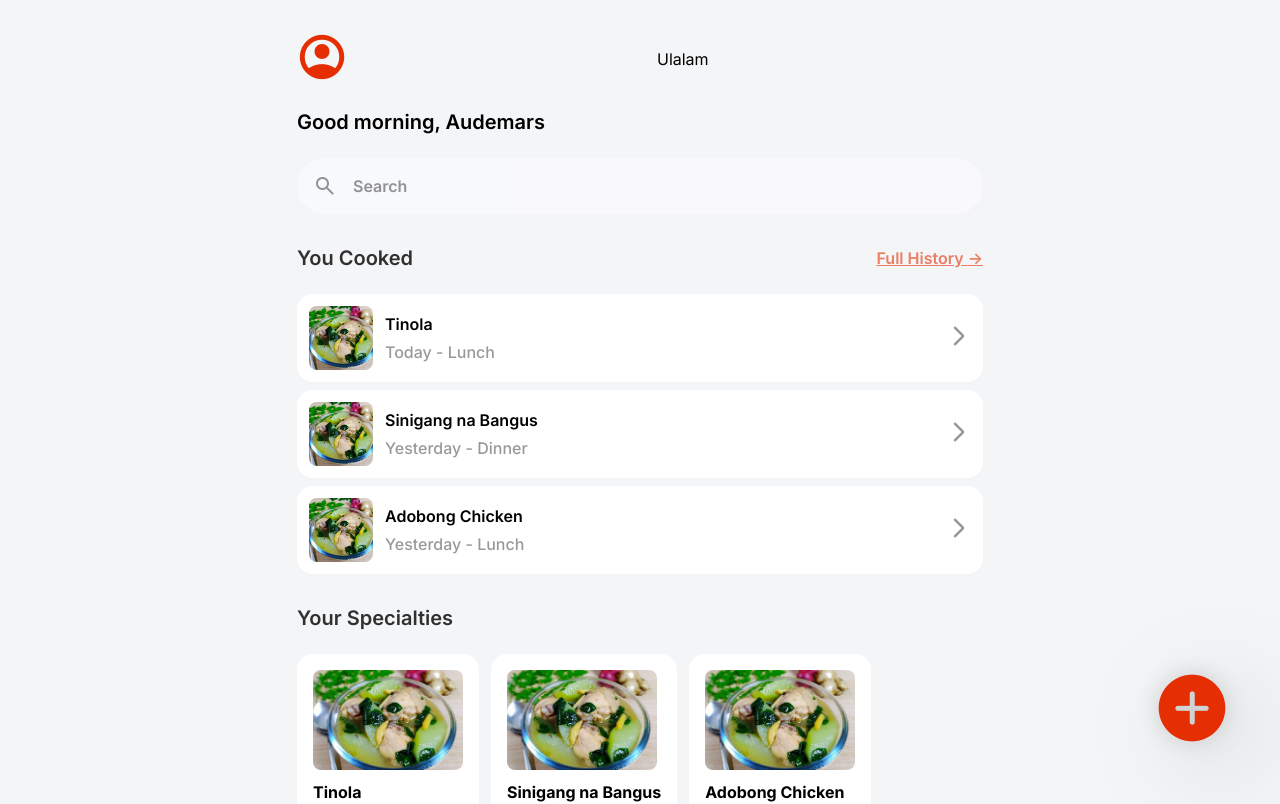
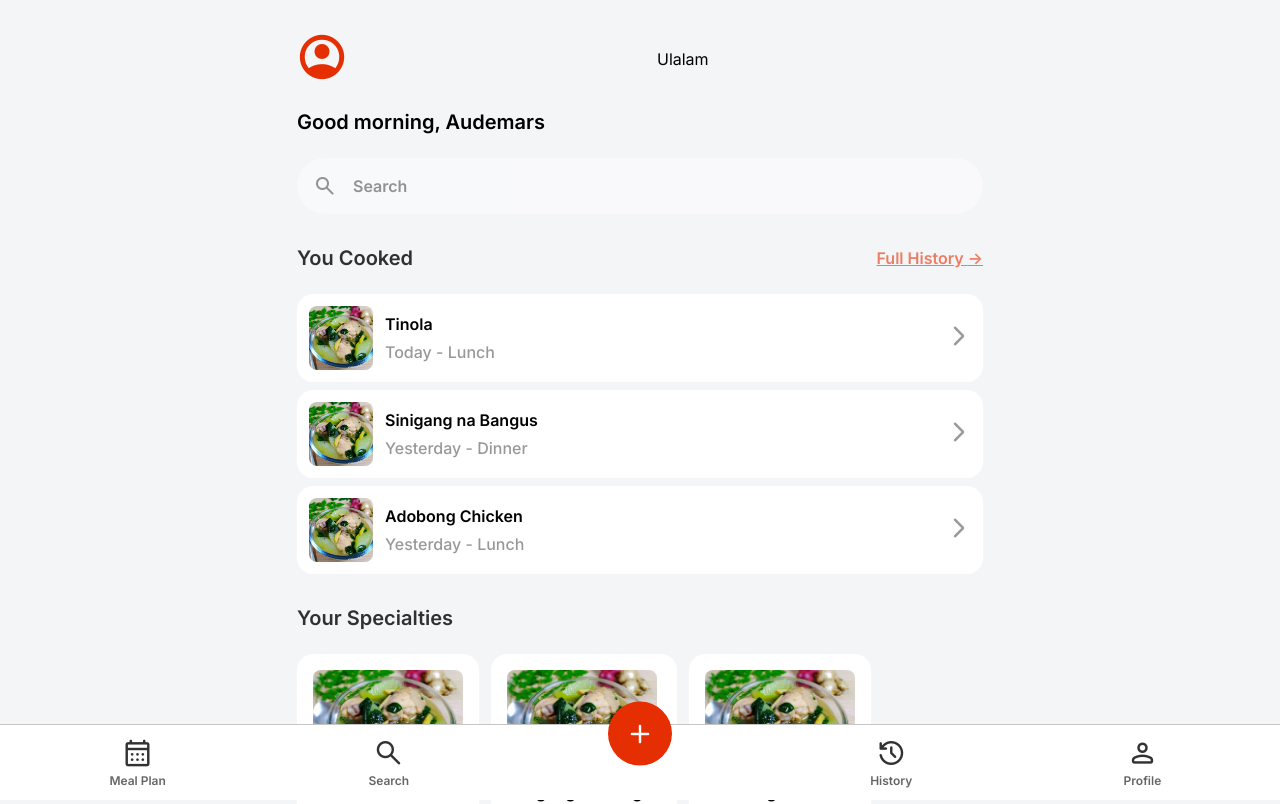
Before and after one commit to audemarsodato/ulalam, a React (Vite) app in the folder frontend/: page / in a window 1280 px wide. Shown: the top 804 px of the page. Built offline with nearby package versions, Linux system fonts and the light colour scheme; a web font is replaced by a local one.

Commit message:
feat: Add bottom navigation

```diff
--- a/frontend/src/App.jsx
+++ b/frontend/src/App.jsx
@@ -10,6 +10,7 @@ import Search from './pages/Search'
 import UlamProfile from './pages/UlamProfile'
 import CookUlam from './pages/cook-ulam/CookUlam'
 import CookingHistory from './pages/cooking-history/CookingHistory'
+import MealPlanner from './pages/meal-planner/MealPlanner'
 
 export default function App() {
 
@@ -32,6 +33,8 @@ export default function App() {
 
                                         <Route path='/cook/:ulamId' element={<CookUlam />}/>
                                         <Route path='/cook/history' element={<CookingHistory />}/>
+
+                                        <Route path='/meal-planner' element={<MealPlanner />}/>
                                 </Routes>
                         </BrowserRouter>
                 </div>
--- /dev/null
+++ b/frontend/src/components/bottom-nav/BottomNav.css
@@ -0,0 +1,74 @@
+
+.bottom-nav {
+        position: fixed;
+        bottom: 0;
+        left: 0;
+        right: 0;
+
+}
+
+.bottom-nav .bottom-nav-container {
+        display: flex;
+        align-items: center;
+        justify-content: space-between;
+
+        padding: 12px;
+
+        /* box-shadow: 0px -9px 15px -3px rgba(0,0,0,0.1); */
+        border-top: 1px solid #c6c5c5;
+        background-color: #fff;
+}
+
+.bottom-nav .action {
+        flex: 1;
+
+        display: flex;
+        flex-direction: column;
+        align-items: center;
+        justify-content: center;
+
+        gap: 4px;
+
+        text-decoration: none;
+        color: var(--text);
+}
+
+.bottom-nav .action p {
+        font-size: 12px;
+
+        opacity: 60%;
+        font-weight: 600;
+}
+
+.bottom-nav .action span {
+        font-size: 32px;
+
+        opacity: 80%;
+}
+
+.bottom-nav .create-ulam-button {
+        flex: 1;
+}
+
+.bottom-nav .create-ulam-button a {
+        padding: 16px;
+
+        position: absolute;
+        top: 0;
+        transform: translateY(-35%);
+
+        display: flex;
+        align-items: center;
+        justify-content: center;
+
+        border-radius: 50%;
+        text-decoration: none;
+        color: #fff;
+        background-color: var(--primary);
+}
+
+.bottom-nav .create-ulam-button span {
+        font-size: 32px;
+
+        opacity: 100%;
+}
--- /dev/null
+++ b/frontend/src/components/bottom-nav/BottomNavigation.jsx
@@ -0,0 +1,38 @@
+import { Link } from 'react-router-dom'
+
+import './BottomNav.css'
+
+export default function BottomNavigation() {
+
+        return (
+                <section className="bottom-nav">
+                        <div className="bottom-nav-container">
+                                <Link to={'/meal-planner'} className="meal-planner-button action">
+                                        <span class='material-symbols-rounded'>calendar_month</span>
+                                        <p>Meal Plan</p>
+                                </Link>
+
+                                <Link to={'/search'} className="search-button action">
+                                        <span class='material-symbols-rounded'>search</span>
+                                        <p>Search</p>
+                                </Link>
+
+                                <div className="create-ulam-button action">
+                                        <Link to={'/ulams/create'}>
+                                                <span class='material-symbols-rounded'>add</span>
+                                        </Link>
+                                </div>
+
+                                <Link to={'/cook/history'} className="cooking-history-button action">
+                                        <span class='material-symbols-rounded'>history</span>
+                                        <p>History</p>
+                                </Link>
+
+                                <Link to={'/profile'} className="profile-button action">
+                                        <span class='material-symbols-rounded'>person</span>
+                                        <p>Profile</p>
+                                </Link>
+                        </div>
+                </section>
+        )
+}
--- a/frontend/src/index.css
+++ b/frontend/src/index.css
@@ -30,6 +30,7 @@ body {
         padding: var(--page-padding);
         max-width: 750px;
         margin: auto;
+        margin-bottom: 64px;
 }
 
 /* HOME PAGE */
--- a/frontend/src/pages/Home.jsx
+++ b/frontend/src/pages/Home.jsx
@@ -3,6 +3,7 @@ import { Link } from "react-router-dom"
 import UlamCardHistory from "../components/ulam-cards/UlamCardHistory"
 import UlamCard from "../components/ulam-cards/UlamCard"
 import SpecialtyCard from "../components/ulam-cards/SpecialtyCard"
+import BottomNavigation from "../components/bottom-nav/BottomNavigation"
 
 export default function Home() {
         const cookedUlams = [
@@ -74,11 +75,12 @@ export default function Home() {
                                 </div>
                         </section>
 
-                        <div className="add-ulam-button">
+                        {/* <div className="add-ulam-button">
                                 <Link to={'/ulams/create'}>
                                         <span className="material-symbols-rounded">add_circle_outline</span>
                                 </Link>
-                        </div>
+                        </div> */}
+                        <BottomNavigation />
                 </section>
         )
 }
--- a/frontend/src/pages/UlamProfile.jsx
+++ b/frontend/src/pages/UlamProfile.jsx
@@ -1,5 +1,5 @@
 import { useState } from "react"
-import { Link } from "react-router-dom"
+import { Link, useParams } from "react-router-dom"
 
 import Sinigang from '../assets/sinigang-bangus.jpg'
 import Stat from '../components/ulam-profile/Stat'
@@ -9,6 +9,7 @@ import UlamCard from '../components/ulam-cards/UlamCard'
 
 export default function UlamProfile() {
         const user = 'Not Audemars Odato'
+        const { ulamId } = useParams()
 
         const ulam = {
                 title: 'Sinigang na Bangus',
--- /dev/null
+++ b/frontend/src/pages/meal-planner/MealPlanner.jsx
@@ -0,0 +1,10 @@
+import Header from '../../components/Header'
+
+export default function MealPlanner() {
+
+        return (
+                <section className="meal-planner-page">
+                        <Header pageTitle={'Meal Planner'} />
+                </section>
+        )
+}
```
